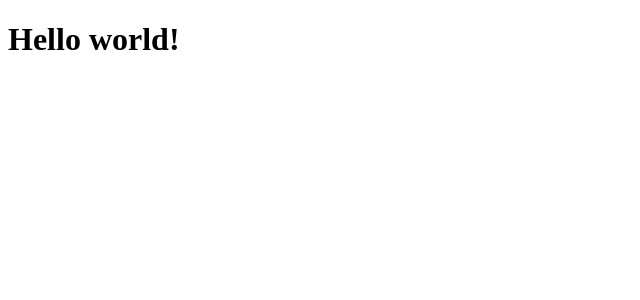
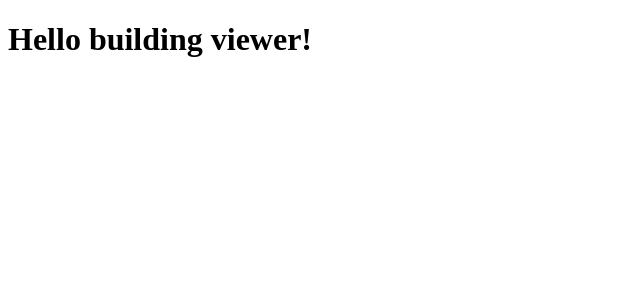
Before and after one commit to nwabimady/BIM-App, a React (Create React App) app: page /building in a window 1280 px wide. Shown: the top 300 px of the page, without its empty margins (0-640 px from the left). Built offline with nearby package versions, Linux system fonts and the light colour scheme.

Commit message:
Setup routes

```diff
--- a/package.json
+++ b/package.json
@@ -12,6 +12,7 @@
     "@types/react-dom": "^18.2.7",
     "react": "^18.2.0",
     "react-dom": "^18.2.0",
+    "react-router-dom": "^6.15.0",
     "react-scripts": "5.0.1",
     "typescript": "^4.9.5",
     "web-vitals": "^2.1.4"
--- a/src/App.tsx
+++ b/src/App.tsx
@@ -1,7 +1,20 @@
 import "./App.css";
+import { BrowserRouter as Router, Route, Routes } from "react-router-dom";
+import { MapViewer } from "./components/map-viewer";
+import { LoginForm } from "./components/login-form";
+import { BuildingViewer } from "./components/building-viewer";
 
 function App() {
-  return <h1> Hello world! </h1>;
+  return (
+    <Router>
+      <Routes>
+        <Route path="/building" element={<BuildingViewer />} />
+        <Route path="/map" element={<MapViewer />} />
+        <Route path="/login" element={<LoginForm />} />
+        <Route path="/" element={<LoginForm />} />
+      </Routes>
+    </Router>
+  );
 }
 
 export default App;
--- /dev/null
+++ b/src/components/building-viewer.tsx
@@ -0,0 +1,5 @@
+import { FC } from "react";
+
+export const BuildingViewer: FC = () => {
+  return <h1>Hello building viewer!</h1>;
+};
--- /dev/null
+++ b/src/components/login-form.tsx
@@ -0,0 +1,5 @@
+import { FC } from "react";
+
+export const LoginForm: FC = () => {
+  return <h1>Hello Login form!</h1>;
+};
--- /dev/null
+++ b/src/components/map-viewer.tsx
@@ -0,0 +1,5 @@
+import { FC } from "react";
+
+export const MapViewer: FC = () => {
+  return <h1>Hello map viewer!</h1>;
+};
```
Also changed, not shown: 1 other file (tests, documents, lock files or other folders).
